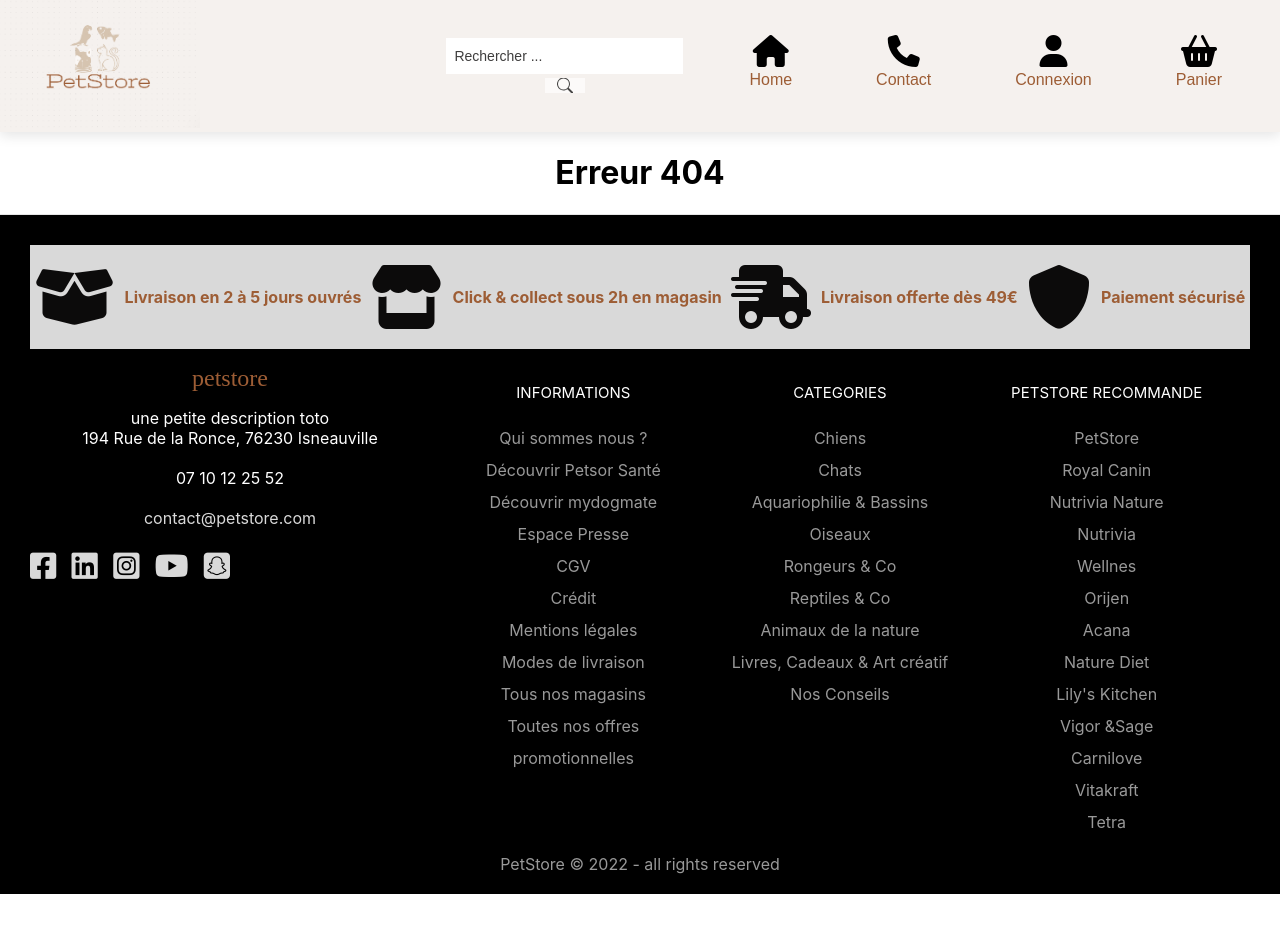
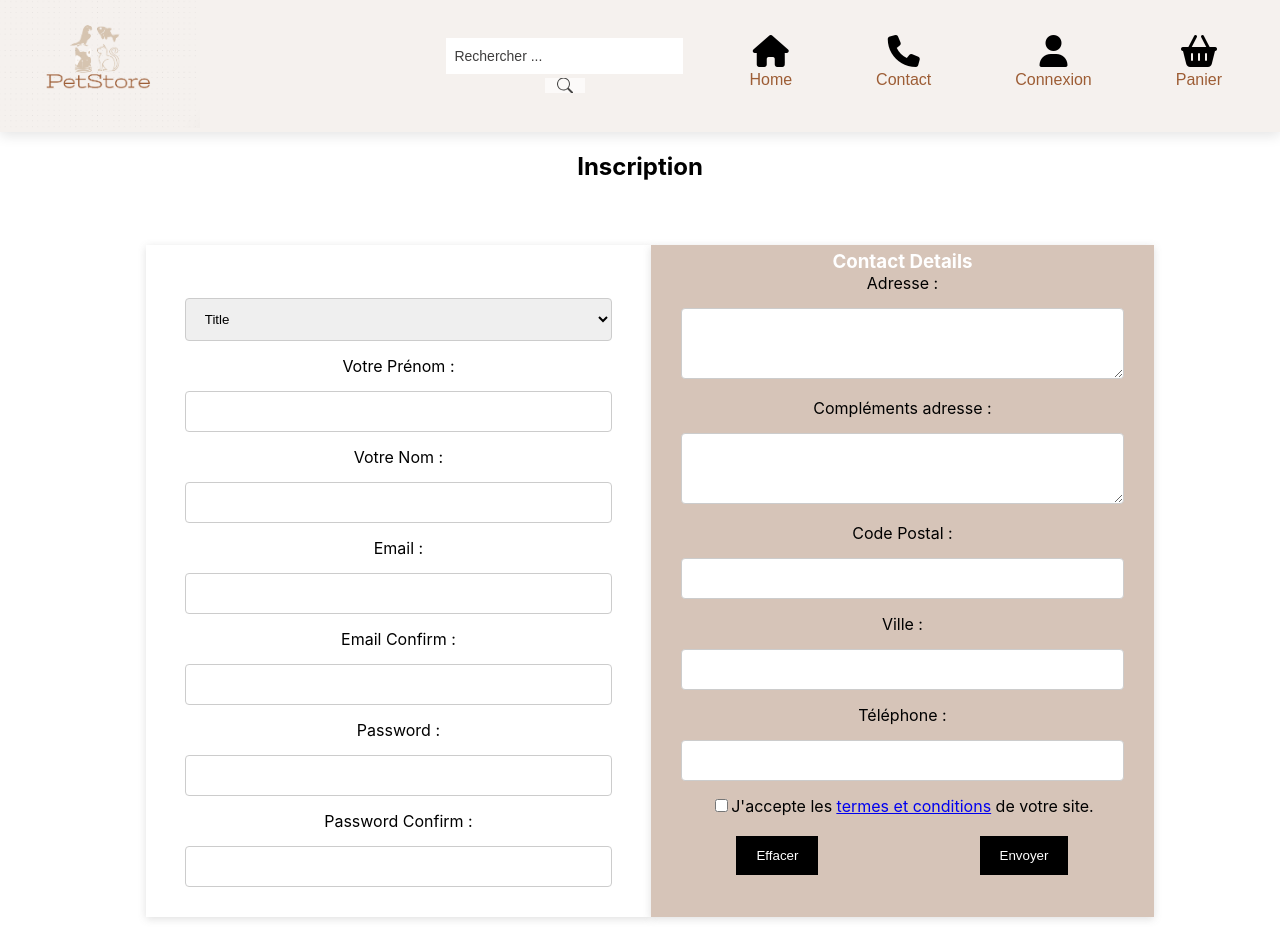
Before and after one commit to Fabfr0st/petstore-accueil-react, a React (Create React App) app: page /inscription in a window 1280 px wide. Shown: the top 952 px of the page. Before the commit the page ends 894 px from the top, so only its background shows below. Built offline with nearby package versions, Linux system fonts and the light colour scheme.

Commit message:
Page d'inscription

```diff
--- a/src/App.js
+++ b/src/App.js
@@ -6,6 +6,7 @@
 import Home from "./components/Home";
 import NotFound from "./components/NotFound";
 import { Routes, Route } from "react-router-dom";
+import Inscription from "./components/Inscription";
 
 
 function App() {
@@ -17,6 +18,7 @@
         <Route path="/" element={<Home />} />
         <Route path="connexion" element={<Connexion />} />
         <Route path="contact" element={<Contact />} />
+        <Route path="inscription" element={<Inscription/>} />
       </Routes>
       <Footer />
     </div>
--- /dev/null
+++ b/src/components/Inscription.jsx
@@ -0,0 +1,129 @@
+import "./inscription.css";
+import "./form.css";
+
+export default function Inscription() {
+  return (
+    <>
+      <div className="hearder">
+        <h2>Inscription</h2>
+      </div>
+      <form action="index.php?page=inscription" method="post">
+        <div className="box">
+          <div className="left-box">
+            <div className="titre">
+              <h3>Infomation Générales</h3>
+            </div>
+
+            <div>
+              <select className="select" name="genre">
+                <option value="1" selected>
+                  Title
+                </option>
+                <option value="H">Homme</option>
+                <option value="F">Femme</option>
+                <option value="N">Non précisé</option>
+              </select>
+            </div>
+
+            <div className="ligne">
+              <div>
+                <label for="prenom">Votre Prénom :</label>
+                <input type="text" name="prenom" id="prenom" />
+              </div>
+
+              <div>
+                <label for="nom">Votre Nom :</label>
+                <input type="text" name="nom" id="nom" />
+              </div>
+            </div>
+
+            <div>
+              <label for="email">Email :</label>
+              <input type="email" name="email" id="email" />
+            </div>
+
+            <div>
+              <label for="emailConfirm">Email Confirm :</label>
+              <input type="email" name="emailConfirm" id="emailConfirm" />
+            </div>
+
+            <div className="ligne2">
+              <div>
+                <label for="password1">Password :</label>
+                <input type="password" name="password1" id="password1" />
+              </div>
+
+              <div>
+                <label for="password2">Password Confirm :</label>
+                <div>
+                  <input type="password" name="password2" id="password2" />
+                </div>
+              </div>
+            </div>
+          </div>
+
+          <div className="right-box">
+            <div className="titre">
+              <h3>Contact Details</h3>
+            </div>
+            <div>
+              <label for="adresse">Adresse :</label>
+              <textarea
+                type="text"
+                name="adresse"
+                id="adresse"
+                cols="30"
+                rows="3"
+              ></textarea>
+            </div>
+            <div>
+              <label for="complementsadresse">Compléments adresse :</label>
+              <textarea
+                type="text"
+                name="adressePlus"
+                id="complementsadresse"
+                cols="30"
+                rows="3"
+              ></textarea>
+            </div>
+
+            <div className="ligne3">
+              <div>
+                <label for="codepostal">Code Postal :</label>
+                <input type="text" name="codePostal" id="codePostal" />
+              </div>
+
+              <div>
+                <label for="ville">Ville :</label>
+                <input type="text" name="ville" id="ville" />
+              </div>
+            </div>
+
+            <div className="ligne4">
+              <div>
+                <label for="telephone">Téléphone :</label>
+                <input type="text" name="telephone" id="telephone" />
+              </div>
+            </div>
+
+            <div>
+              <label for="form2Example3"></label>
+              <input type="checkbox" value="" id="form2Example3c" />
+              J'accepte les{" "}
+              <a href="#!" className="text-white">
+                <u>termes et conditions</u>
+              </a>{" "}
+              de votre site.
+            </div>
+
+            <div className="champValid">
+              <input type="reset" value="Effacer" />
+              <input type="submit" value="Envoyer" />
+            </div>
+          </div>
+        </div>
+        <input type="hidden" name="frmInscription" />
+      </form>
+    </>
+  );
+}
--- /dev/null
+++ b/src/components/inscription.css
@@ -0,0 +1,29 @@
+.titre{
+    text-align: center;
+}
+
+.right-box {
+    background-color: #d6c4b8;
+    width: 550px;
+    padding: 5px;
+    box-shadow: rgba(99, 99, 99, 0.2) 0px 2px 8px 0px;
+}
+ .left-box{
+
+    width: 550px;
+    padding: 15px;
+    box-shadow: rgba(99, 99, 99, 0.2) 0px 2px 8px 0px;
+}
+.champValid {
+    display: flex;
+    justify-content: space-around;
+}
+input[type="submit"],input[type="reset"] {
+    background-color: black;
+    color: white;
+
+    padding: 12px 20px;
+    border: none;
+    cursor: pointer;
+    margin: 20px 0px 20px 0px;
+}
```
